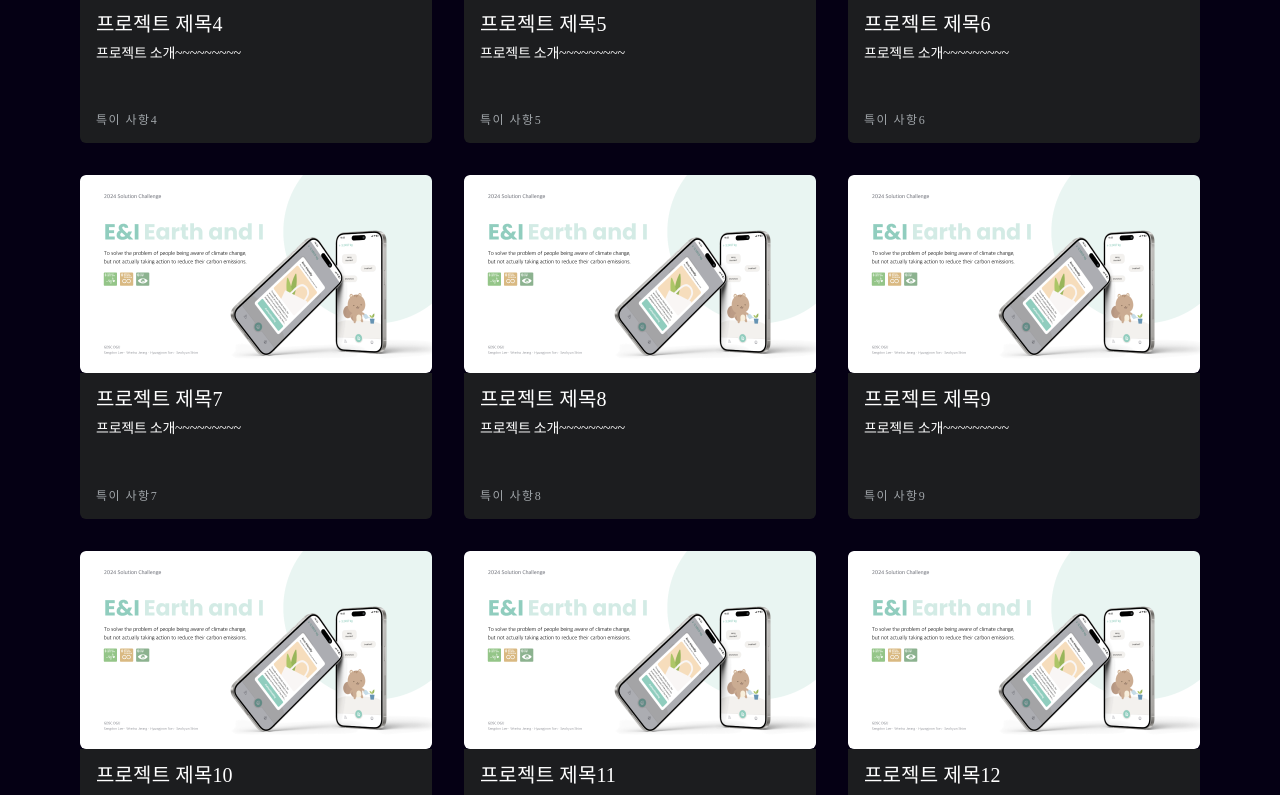
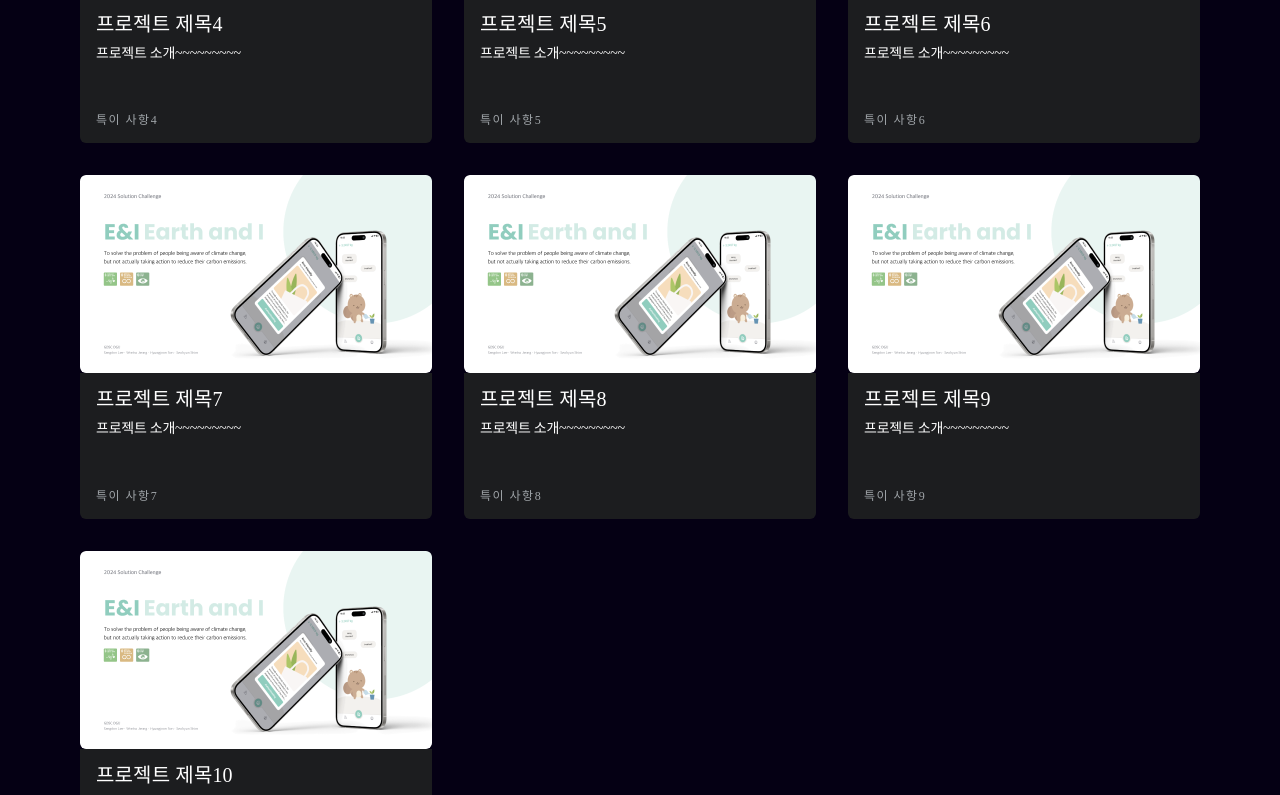
Before and after one commit to GDSC-DGU/gdsc-dgu, a Next.js app: page /project in a window 1280 px wide. Shown: the part 884-1679 px from the top of the page. Built offline with nearby package versions, Linux system fonts and the light colour scheme; a web font is replaced by a local one.

Commit message:
✨Feat: 프로젝트 리스트 페이지 데스크탑 크기에서만 페이지네이션 적용 #31

```diff
--- a/src/app/project/page.tsx
+++ b/src/app/project/page.tsx
@@ -1,5 +1,6 @@
 import ProjectHeader from '@/components/project/header/ProjectHeader';
-import ProjectList from '@/components/project/list/ProjectList';
+import ProjectDesktopList from '@/components/project/list/ProjectDesktopList';
+import ProjectMobileList from '@/components/project/list/ProjectMobileList';
 import React from 'react';
 
 export const metadata = {
@@ -14,9 +15,17 @@ const ProjectPage = () => {
       {/* -----------------------------------------------*/}
       <ProjectHeader />
       {/* -----------------------------------------------*/}
-      {/* ------------------ 프로젝트 리스트 ----------------*/}
+      {/* -------프로젝트 리스트 (페이지네이션) ----------------*/}
       {/* -----------------------------------------------*/}
-      <ProjectList />
+      <section className="hidden desktop:block w-dvw">
+        <ProjectDesktopList />
+      </section>
+      {/* -----------------------------------------------*/}
+      {/* -------프로젝트 리스트 (무한 스크롤 ) ----------------*/}
+      {/* -----------------------------------------------*/}
+      <section className="block desktop:hidden">
+        <ProjectMobileList />
+      </section>
     </main>
   );
 };
--- a/src/app/solutionChallenge/page.tsx
+++ b/src/app/solutionChallenge/page.tsx
@@ -1,4 +1,4 @@
-import ProjectList from '@/components/project/list/ProjectList';
+import ProjectList from '@/components/project/list/ProjectDesktopList';
 import SolutionChallengeHeader from '@/components/sollutionChallenge/header/SolutionChallengeHeader';
 import SolutionChallengeList from '@/components/sollutionChallenge/list/SolutionChallengeList';
 import SolutionChallengeTab from '@/components/sollutionChallenge/tab/SolutionChallengeTab';
--- a/src/components/project/list/ProjectList.tsx
+++ b/src/components/project/list/ProjectDesktopList.tsx
@@ -8,9 +8,9 @@ import ProjectPagination from '../pagination/ProjectPagination';
 
 /**
  * @description
- * 프로젝트 페이지 프로젝트 리스트 컴포넌트
- * @component ProjectList
- * @returns {JSX.Element} ProjectList
+ * 프로젝트 페이지 프로젝트 리스트 컴포넌트 (데스크탑 크기에서 페이지네이션 적용)
+ * @component ProjectDesktopList
+ * @returns {JSX.Element} ProjectDesktopList
  * @since 2024.04.16
  */
 /**
@@ -20,10 +20,10 @@ import ProjectPagination from '../pagination/ProjectPagination';
 
 // util로 빼기
 
-const ProjectList = () => {
+const ProjectDesktopList = () => {
   const [currentPage, setCurrentPage] = useState<number>(1);
   const [projects, setProjects] = useState<ProjectData[]>([]);
-  const itemsPerPage = 12;
+  const itemsPerPage = 10;
 
   const pageNum = [];
   for (let i = 1; i <= Math.ceil(PROJECTS.length / itemsPerPage); i++) {
@@ -43,7 +43,7 @@ const ProjectList = () => {
   }, []);
 
   return (
-    <section className="w-full max-w-[1200px] tablet:px-10 px-4">
+    <section className="w-full max-w-[1200px] tablet:px-10 px-4 mx-auto">
       <div className="w-full grid desktop:grid-cols-3 tablet:grid-cols-2 grid-cols-1 gap-8 mx-auto">
         {projects.map((project) => (
           <ProjectCard key={project.id} project={project} />
@@ -61,4 +61,4 @@ const ProjectList = () => {
   );
 };
 
-export default ProjectList;
+export default ProjectDesktopList;
--- /dev/null
+++ b/src/components/project/list/ProjectMobileList.tsx
@@ -0,0 +1,34 @@
+'use client';
+
+import { useState } from 'react';
+import ProjectCard from '../card/ProjectCard';
+import { ProjectData } from '@/interfaces/project/projectData';
+import { PROJECTS } from '@/constants/project/projects';
+
+/**
+ * @description
+ * 프로젝트 페이지 프로젝트 리스트 컴포넌트 (태블릿, 모바일 크기에서 무한 스크롤 적용)
+ * @component ProjectMobileList
+ * @returns {JSX.Element} ProjectMobileList
+ * @since 2024.04.16
+ */
+/**
+ * Renders the list component for the project section.
+ * @returns The rendered list component.
+ */
+
+const ProjectMobileList = () => {
+  const [projects, setProjects] = useState<ProjectData[]>(PROJECTS);
+
+  return (
+    <section className="w-full max-w-[1200px] tablet:px-10 px-4">
+      <div className="w-full grid desktop:grid-cols-3 tablet:grid-cols-2 grid-cols-1 gap-8 mx-auto">
+        {projects.map((project) => (
+          <ProjectCard key={project.id} project={project} />
+        ))}
+      </div>
+    </section>
+  );
+};
+
+export default ProjectMobileList;
```
